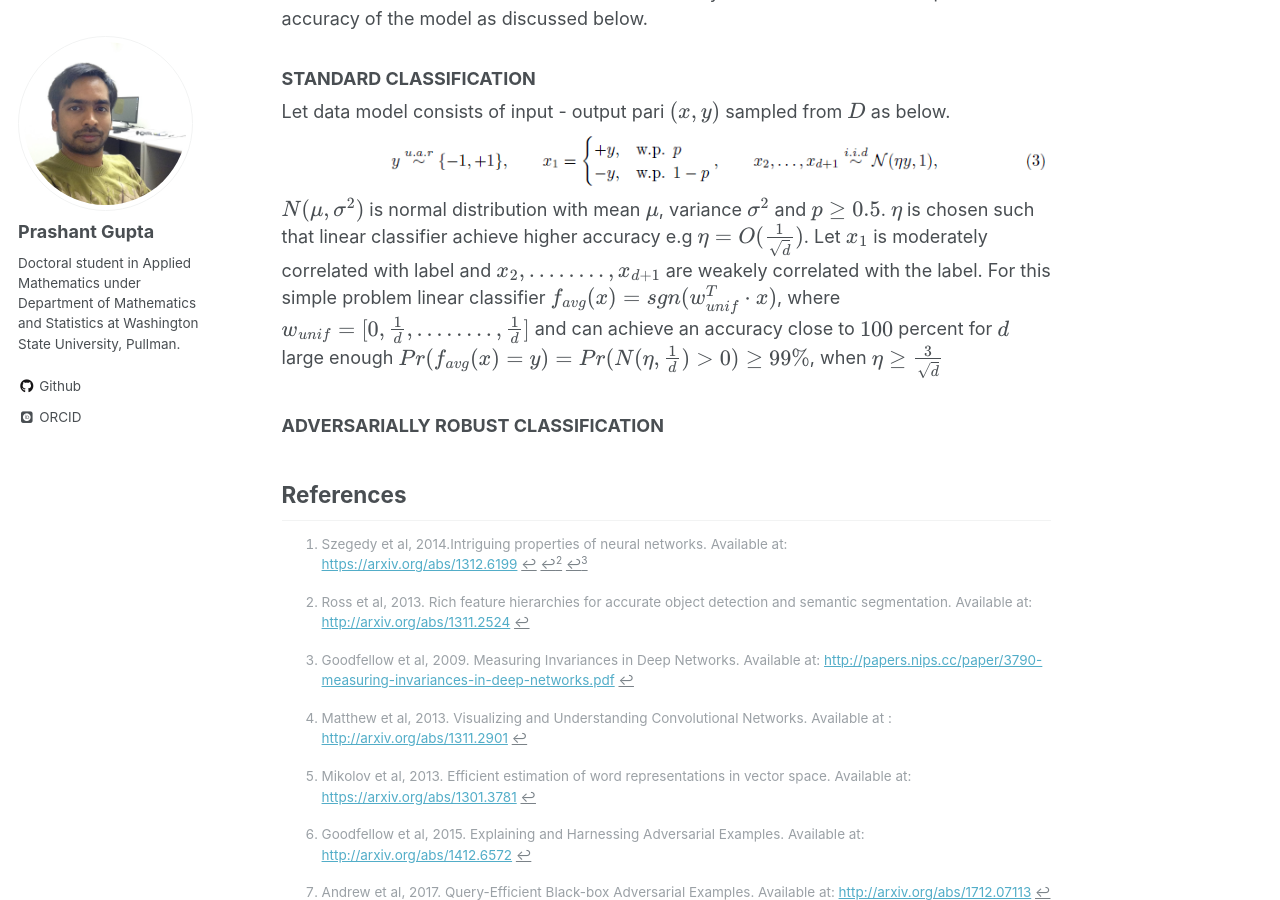
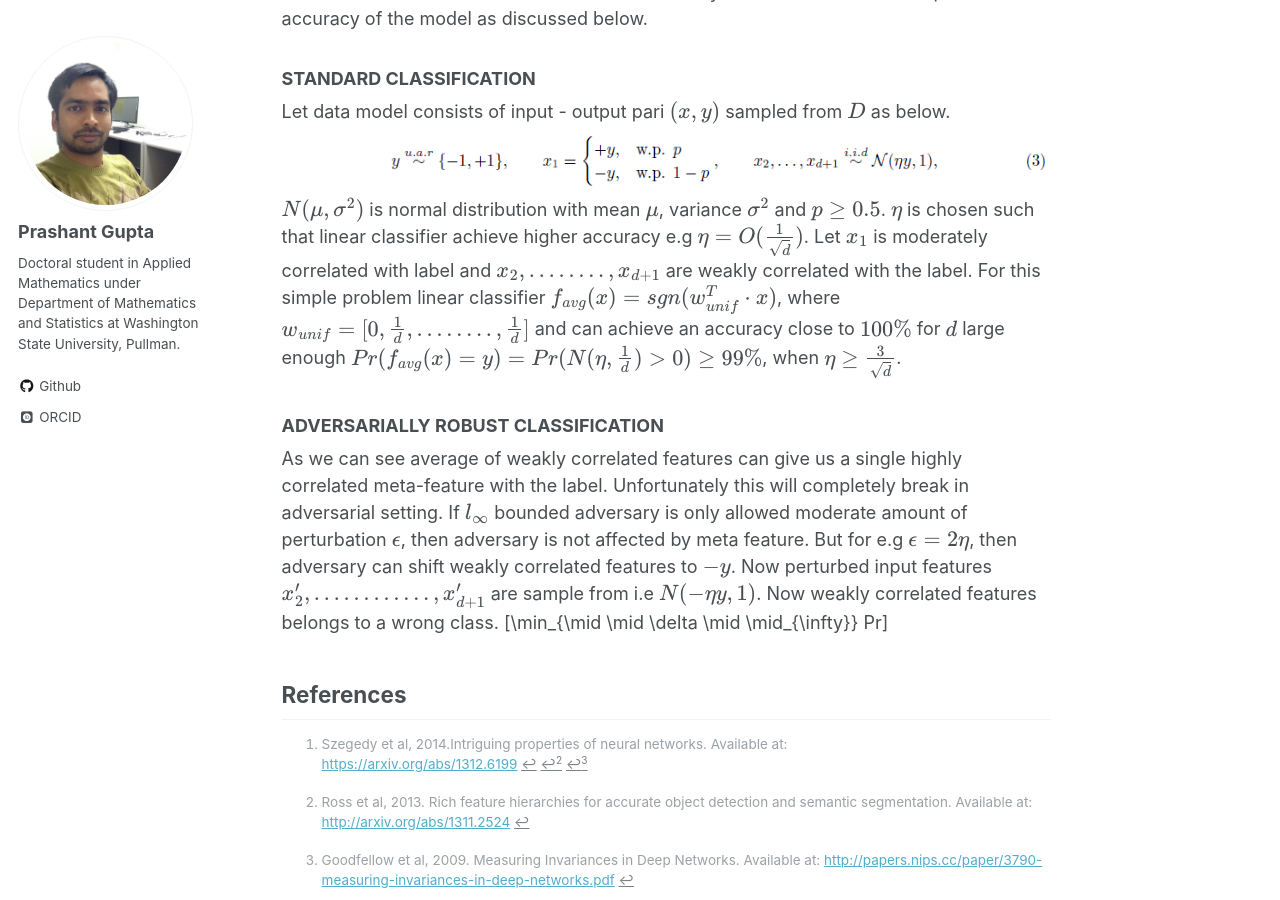
Before and after one commit to pragup/pragup.github.io, a Jekyll site: the page built from _posts/2019-07-31-Adversarial-Robustness-Training.md, in a window 1280 px wide and 900 px high, scrolled down 3007 px. Built offline with Jekyll 4.4.1, drawn with Linux system fonts in a browser that asks for light colours; some web fonts are replaced; formulas are drawn with MathJax 3; some of the changed text lies outside the part shown.

Commit message:
no message

```diff
--- a/_posts/2019-07-31-Adversarial-Robustness-Training.md
+++ b/_posts/2019-07-31-Adversarial-Robustness-Training.md
@@ -62,11 +62,14 @@ and adversarially robust accuracy of the model as shown in Figure ??.
 Let data model consists of input - output pari $(x, y)$ sampled from $D$ as below.
 ![ArtDimitris_Fig_1](https://pragup.github.io/images/ART_Dimitris_Figure_1.PNG)
 $N(\mu, \sigma^2)$ is normal distribution with mean $\mu$, variance $\sigma^2$ and $p \geq 0.5$. $\eta$ is chosen such that linear classifier achieve higher accuracy e.g $\eta = O(\frac{1}{\sqrt{d}})$. Let $x_1$
-is moderately correlated with label and $x_2, ........ , x_{d + 1}$ are weakely correlated with the label. For this simple problem linear classifier
-$f_{avg}(x) = sgn(w_{unif}^{T}\cdot x)$, where $w_{unif} = [0, \frac{1}{d}, ........ , \frac{1}{d}]$ and can achieve an accuracy close to $100$ percent for $d$ large enough
-$Pr(f_{avg}(x) = y) = Pr(N(\eta, \frac{1}{d})  > 0) \geq 99 \%$, when $\eta \geq \frac{3}{\sqrt{d}}$
+is moderately correlated with label and $x_2, ........ , x_{d + 1}$ are weakly correlated with the label. For this simple problem linear classifier
+$f_{avg}(x) = sgn(w_{unif}^{T}\cdot x)$, where $w_{unif} = [0, \frac{1}{d}, ........ , \frac{1}{d}]$ and can achieve an accuracy close to $100\%$ for $d$ large enough
+$Pr(f_{avg}(x) = y) = Pr(N(\eta, \frac{1}{d})  > 0) \geq 99 \%$, when $\eta \geq \frac{3}{\sqrt{d}}$.
 ### ADVERSARIALLY ROBUST CLASSIFICATION ###
-
+As we can see average of weakly correlated features can give us a single highly correlated meta-feature with the label. Unfortunately this will completely break in adversarial setting. If $l_{\infty}$ bounded adversary
+is only allowed moderate amount of perturbation $\epsilon$, then adversary is not affected by meta feature. But for e.g $\epsilon = 2\eta$, then adversary can shift weakly correlated features to $-y$. Now perturbed input features
+$x_2', ............, x_{d+1}'$ are sample from i.e $N(-\eta y, 1)$. Now weakly correlated features belongs to a wrong class.
+\[\min_{\mid \mid \delta \mid \mid_{\infty}} Pr\]
 
 
 
```
